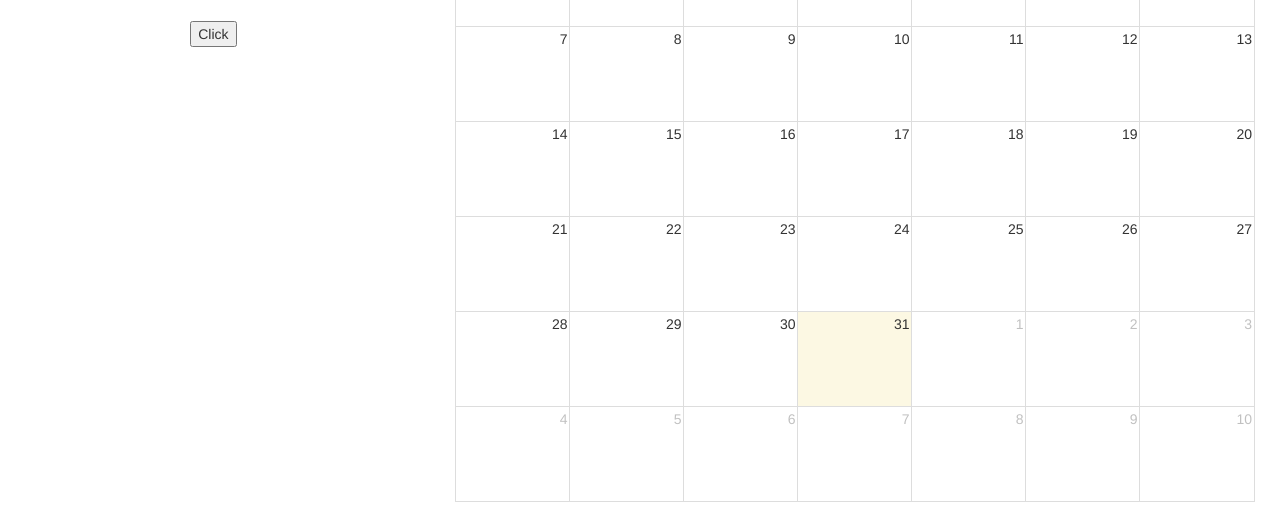
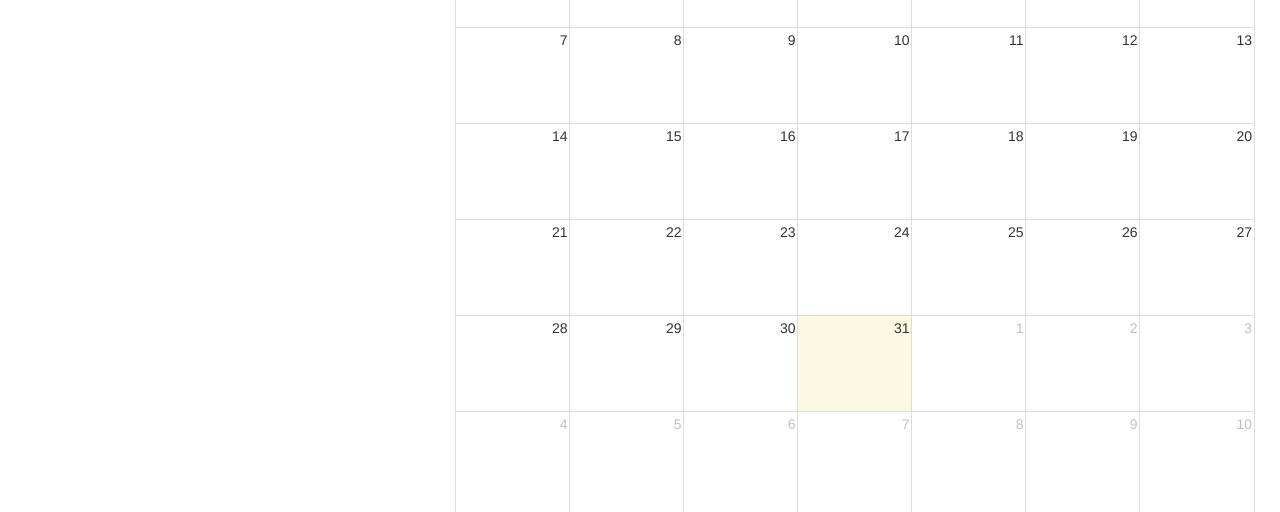
Before and after one commit to CLUG-kr/TeamPlanner, a PHP site: page /planner.php?id=5d40be4b00002 in a window 1280 px wide. Shown: the part 207-719 px from the top of the page. Run offline with PHP 8.4, Linux system fonts and the light colour scheme; some libraries are stand-ins or nearby versions.

Commit message:
Refactoring

```diff
--- a/planner.php
+++ b/planner.php
@@ -83,7 +83,6 @@ if (!isset($_GET['id'])) {
               </tr>
             </tbody>
           </table>
-          <button id="test-btn" type="button">Click</button>
         </div>
         <div class="col-md-8">
           <div id='calendar' style='margin:10px; width:800px; height:80vh; float:right;'></div>
@@ -97,11 +96,13 @@ if (!isset($_GET['id'])) {
       <div class="modal-dialog">
 
         <div class="modal-content">
-          <!--<div class="modal-header">
+          <!--
+          <div class="modal-header">
             <button type="button" class="close" data-dismiss="modal">&times;</button>
             <h4 class="modal-title">Modal Header</h4>
-          </div>-->
-          <div class="modal-body" style="height: 80vh; overflow: auto">
+          </div>
+          -->
+          <div class="modal-body" style="height: 70vh; overflow: auto">
             <div id='calendar2'></div>
           </div>
           <div class="modal-footer">
@@ -164,10 +165,6 @@ if (!isset($_GET['id'])) {
           nMembers++;
         });
 
-        $("#test-btn").click(function() {
-          calendar.next();
-        });
-
         $("#share-link").val(location.href);
       });
 
@@ -175,6 +172,7 @@ if (!isset($_GET['id'])) {
         var calendarEl = document.getElementById('calendar');
 
         var calendar = new FullCalendar.Calendar(calendarEl, {
+          height: 'parent',
           plugins: [ 'interaction', 'dayGrid' ],
           defaultView: 'dayGridMonth',
           header: {
```
